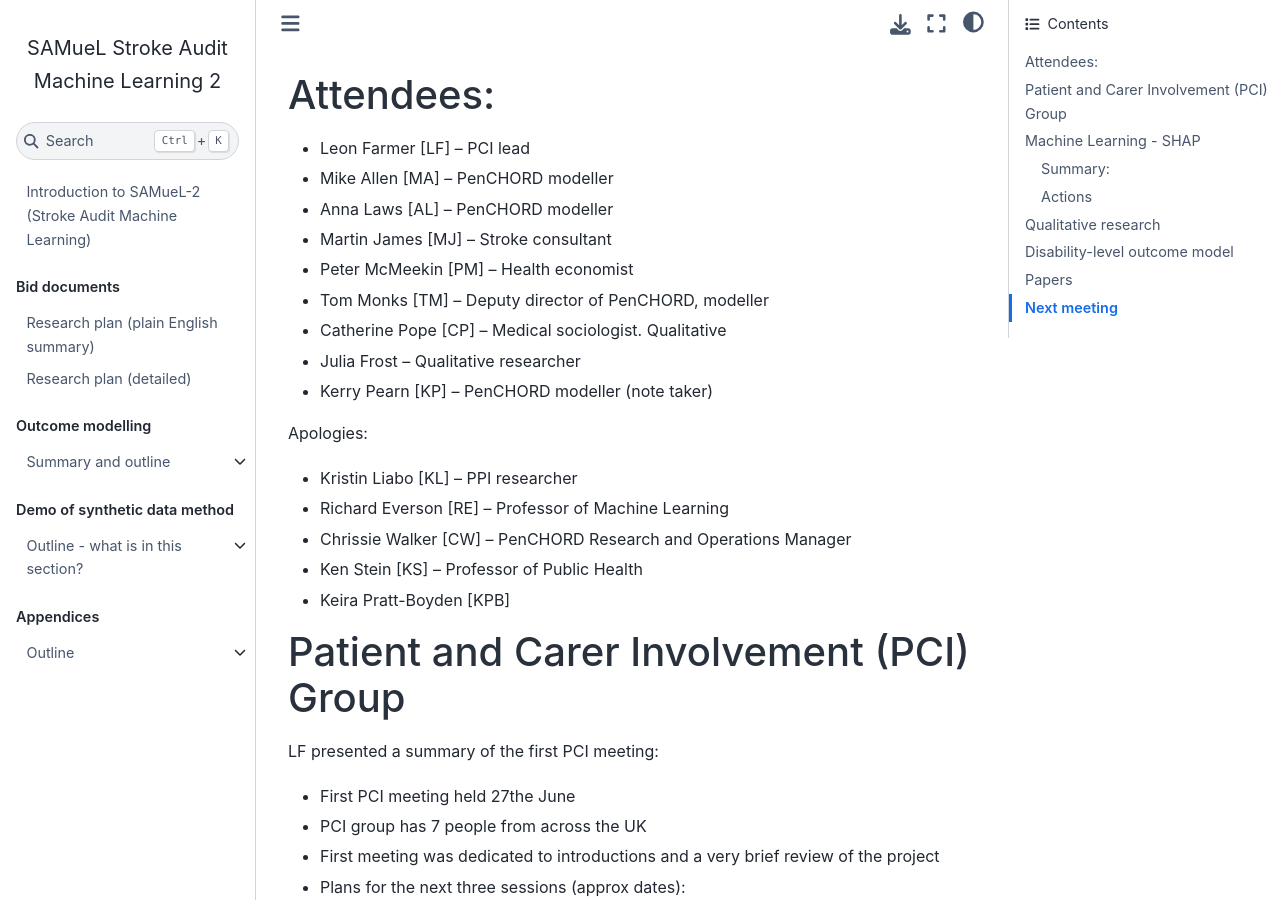
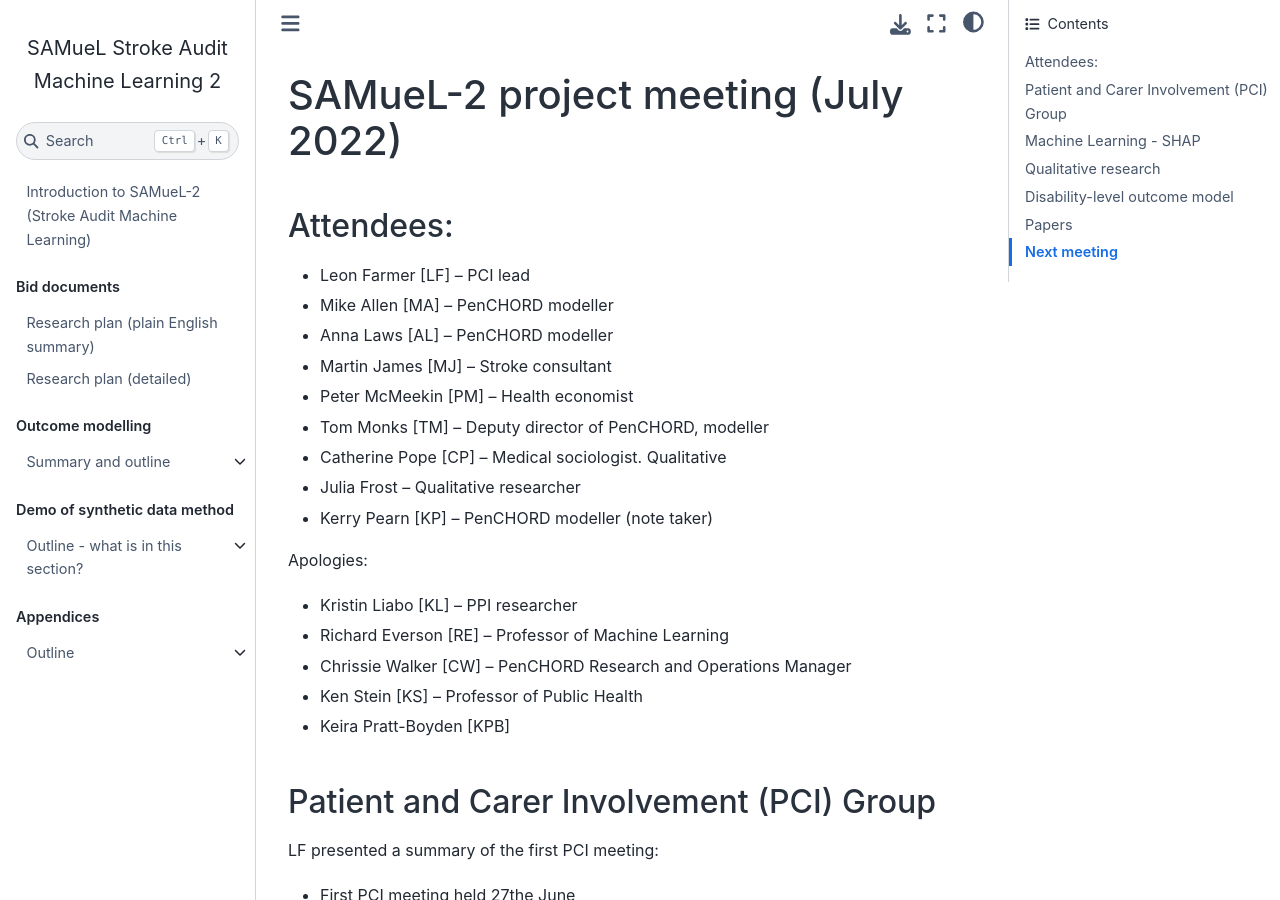
Before and after one commit to samuel-book/samuel-2, a Jupyter Book: the page built from meetings_for_book/220722_proj_meeting.md, in a window 1280 px wide and 900 px high. Built offline with Jupyter Book 1.0.4 settings and Sphinx 7.4.7 and the Sphinx Book theme 1.1.4, drawn with Linux system fonts in a browser that asks for light colours; pages that are not in the unit, such as notebooks, are missing from menus.

Commit message:
Updat eformatting

```diff
--- a/meetings_for_book/220722_proj_meeting.md
+++ b/meetings_for_book/220722_proj_meeting.md
@@ -1,13 +1,6 @@
----
-title: "SAMueL-2 project meeting (July 2022)"
-author: Kerry Pearn & Michael Allen
-date: 22nd July 2022
-geometry: margin=2cm
-pagesize: a4
-output: pdf_document
----
+# SAMueL-2 project meeting (July 2022)
 
-# Attendees:
+## Attendees:
 
 * Leon Farmer [LF] – PCI lead
 * Mike Allen [MA] – PenCHORD modeller
@@ -27,7 +20,7 @@ Apologies:
 * Ken Stein [KS] – Professor of Public Health
 * Keira Pratt-Boyden [KPB]
 
-# Patient and Carer Involvement (PCI) Group
+## Patient and Carer Involvement (PCI) Group
 
 LF presented a summary of the first PCI meeting:
 
@@ -39,11 +32,11 @@ LF presented a summary of the first PCI meeting:
   * December: Explainable machine learning
   * February: qualitative research plans
 
-# Machine Learning - SHAP
+## Machine Learning - SHAP
 
 Latest work on explainable machine learning may be found in our online Jupyter book (to accompany a paper): https://bit.ly/explainable-ml
 
-## Summary:
+### Summary:
 
 * To aid explainability we have reduced the machine learning model to 8 features (ROC AUC of 0.915 c.f. 0.922 for all features). These features have minimal covariance (maximum R-squared = 0.045).
 * During testing models (random forest + XG-Boost) we found models built for each hospital independently would occasionally predict thrombolysis was given to a patient with a haemorrhagic stroke. While this was rare, this could undermine confidence in the model. Models fitted to all data with hopsital ID as a feature did not ever predict thrombolysis was given to a patient with a haemorrhagic stroke. We will therefore use models fitted to all data.
@@ -58,30 +51,30 @@ Latest work on explainable machine learning may be found in our online Jupyter b
   5. With longer arrival-to-scan times.
   6. When patient is on anticoagulants for atrial fibrillation.
 
-## Actions
+### Actions
 
 * Start SHAP presentations with a waterfall plot.
 * Can waterfall plot be reversed in order?
 * Find better name for 'low' and 'high' thrombolysing hospitals
 * Put frequency (total # points) on SHAP violin plots
 
-# Qualitative research
+## Qualitative research
 
 * MJ informed the team that NHS England is putting together a proposal for a community practice which pairs up a low with a high IVT rate stroke team. This should be useful for qual work (post-meeting note: We have been contacted by Emma Jupp from NHS Sussex Integrated Care Board to be involved in these type of discussions, especially when we have results with identified hopsitals).
 * MJ: Aim for end of September for first meeting with RD&E stroke phycisians (new intake was start of August).
 * JF: The RDE&E workshop/chat with RD&E staff will not require extra paperwork. But any interaction with others (such as Keira hanging out on the ward) will require an NHS passport. Need a 'carrot' for best chance of engaging sites - this could include giving them some detailed feedback on their site (needs new data).
 * Qual work will be discussed in more detail in September project meeting.
 
-# Disability-level outcome model
+## Disability-level outcome model
 
 * Current on the disability-level outcome model (based on time to thrombolysis and/or thrombectomy) may be found at: https://bit.ly/stroke-outcome-modelg.
 
-# Papers
+## Papers
 
 The summary paper from SAMueL-1 has been published, with an editorial by *Stroke*:
 
 Michael Allen, Charlotte James, Julia Frost, Kristin Liabo, Kerry Pearn, Thomas Monks, Richard Everson, Ken Stein and Martin James. Use of Clinical Pathway Simulation and Machine Learning to Identify Key Levers for Maximizing the Benefit of Intravenous Thrombolysis in Acute Stroke.  Stroke. 2022;53:2758–2767 DOI 10.1161/STROKEAHA.121.038454 (https://www.ahajournals.org/doi/10.1161/STROKEAHA.121.038454). Editorial at: https://www.ahajournals.org/doi/10.1161/STROKEAHA.122.039954
 
-# Next meeting
+## Next meeting
 
 Next project meeting is planned for 21 September 2022.
```
